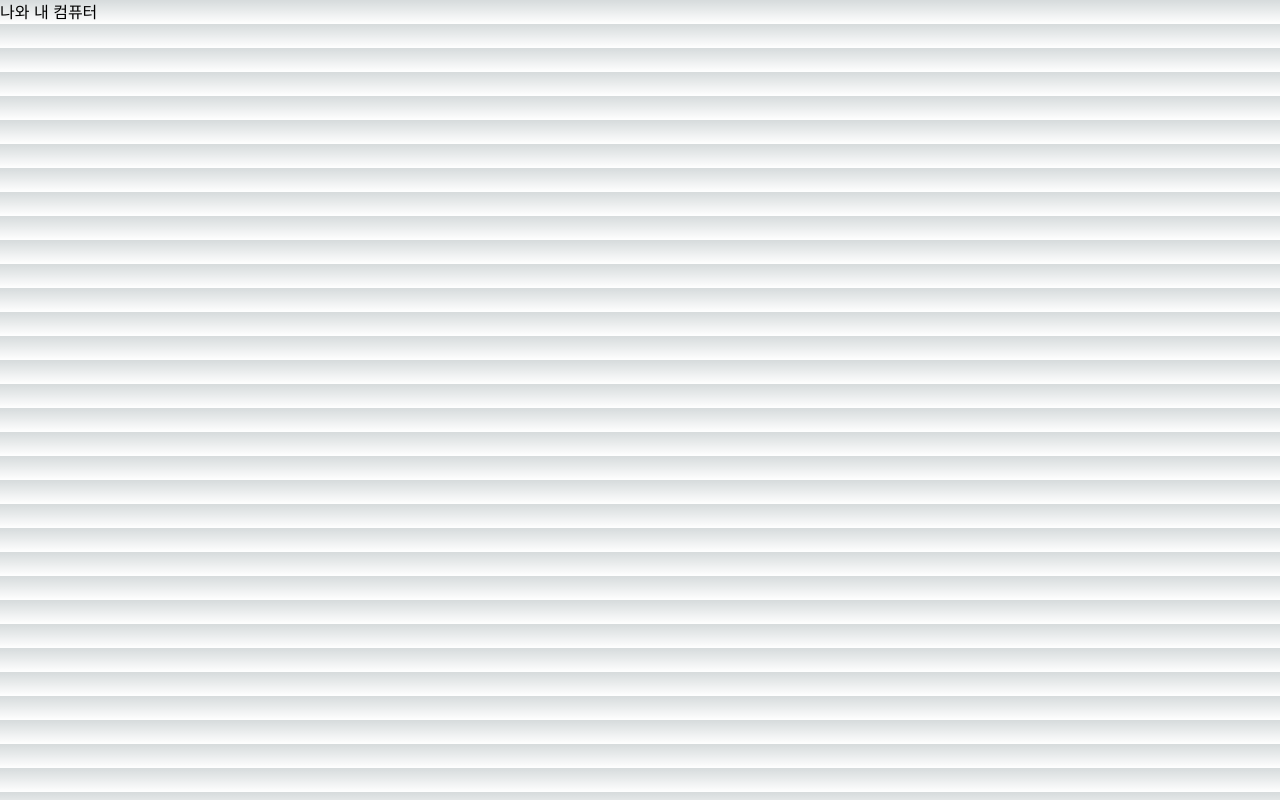
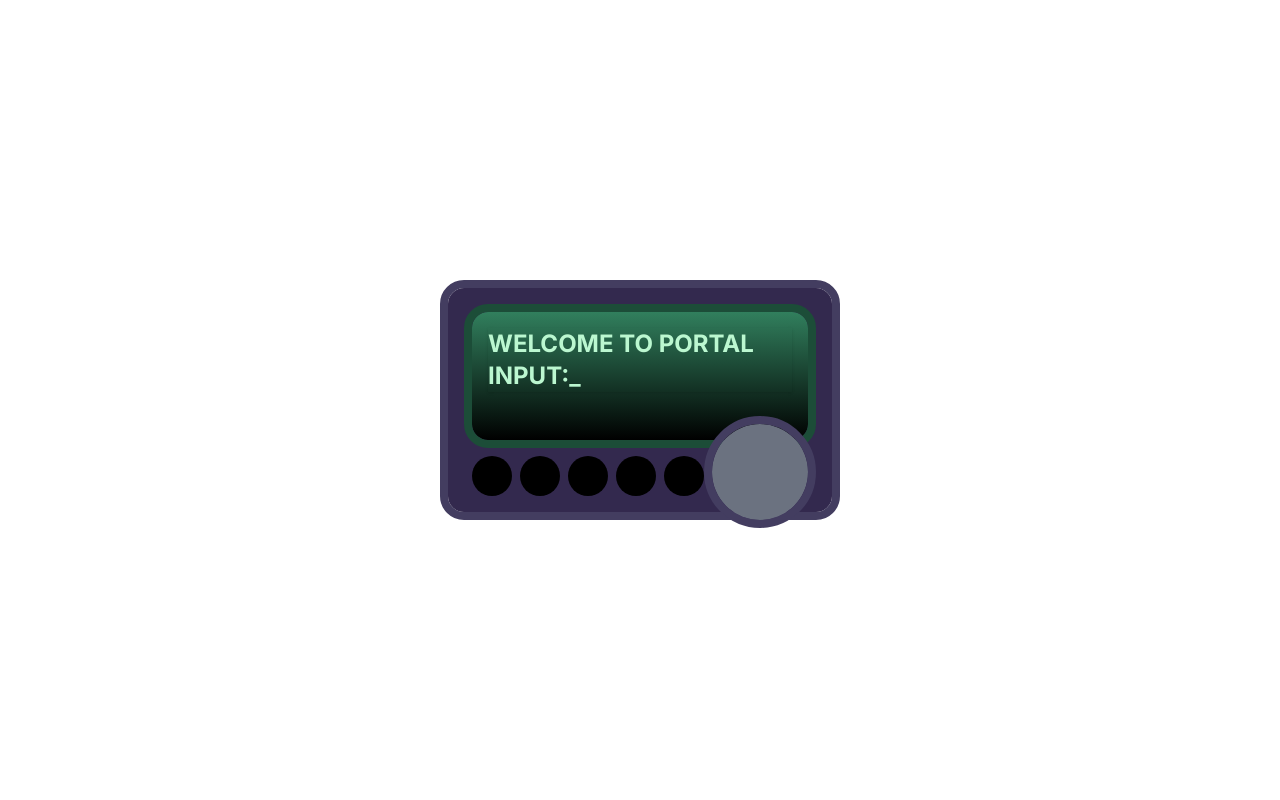
Before and after one commit to lif31up/next-template, a Next.js app: page / in a window 1280 px wide. Built offline with nearby package versions, Linux system fonts and the light colour scheme.

Commit message:
init: 넥스트 프로젝트를 실행합니다.

```diff
--- a/app/globals.css
+++ b/app/globals.css
@@ -1,3 +1,7 @@
+@import url('https://fonts.googleapis.com/css2?family=Lalezar&display=swap');
+
+@import "@/styles/Common.css";
+
 @tailwind base;
 @tailwind components;
 @tailwind utilities;
@@ -17,13 +21,10 @@
 }
 
 body {
-  color: rgb(var(--foreground-rgb));
-  background: linear-gradient(
-      to bottom,
-      transparent,
-      rgb(var(--background-end-rgb))
-    )
-    rgb(var(--background-start-rgb));
+  font-size: 18px;
+  color: black;
+  background: white;
+  font-family: "Lalezar", sans-serif;
 }
 
 @layer utilities {
--- a/app/page.tsx
+++ b/app/page.tsx
@@ -1,7 +1,9 @@
+import FirstBlock from "@/components/feature/FirstBlock";
+
 export default function Home() {
   return (
-    <main>
-      <h1>나와 내 컴퓨터</h1>
+    <main className="w-full h-screen grid justify-items-center items-center">
+      <FirstBlock/>
     </main>
   );
 }
--- /dev/null
+++ b/components/feature/FirstBlock.tsx
@@ -0,0 +1,22 @@
+import React from 'react';
+
+function FirstBlock({}):React.JSX.Element{
+	return (
+	<div className="w-96 h-fit grid justify-items-center _bg-blue-200 rounded-2xl p-6 _border-blue-100 shadow">
+		<div className="w-full flex-wrap p-4 pb-12 rounded-2xl _bg-gradient-green _border-green-200">
+			<h1 className="text-2xl font-bold text-green-200 shadow">WELCOME TO PORTAL<br/>INPUT:_</h1>
+		</div>
+		<div className="w-full h-8 flex-wrap flex relative items-center mt-4">
+			<div className="absolute left-0 top-0 flex gap-2">
+				<div className="w-10 h-10 rounded-full bg-black"/>
+				<div className="w-10 h-10 rounded-full bg-black"/>
+				<div className="w-10 h-10 rounded-full bg-black"/>
+				<div className="w-10 h-10 rounded-full bg-black"/>
+				<div className="w-10 h-10 rounded-full bg-black"/>
+			</div>
+			<div className="h-24 w-24 absolute right-0 -top-8 _border-blue-100 bg-gray-500 rounded-full"/>
+		</div>
+	</div>
+	)
+}
+export default FirstBlock
--- /dev/null
+++ b/styles/Common.css
@@ -0,0 +1,17 @@
+._bg-blue-200 {
+  background: #33294E;
+}
+
+._border-blue-100 {
+  outline: solid #433D60 0.5rem;
+}
+
+._border-green-200 {
+  outline: solid #1C4D38 0.5rem;
+}
+
+._bg-gradient-green {
+  background: linear-gradient(to bottom, #317F5D, #000000);
+}
+
+/*# sourceMappingURL=Common.css.map */
--- /dev/null
+++ b/styles/Common.scss
@@ -0,0 +1,12 @@
+._bg-blue-200 {
+  background: #33294E;
+}
+._border-blue-100 {
+  outline: solid #433D60 0.5rem
+}
+._border-green-200{
+  outline: solid #1C4D38 0.5rem;
+}
+._bg-gradient-green {
+  background: linear-gradient(to bottom, #317F5D, #000000);
+}
```
Also changed, not shown: 1 other file (tests, documents, lock files or other folders).
